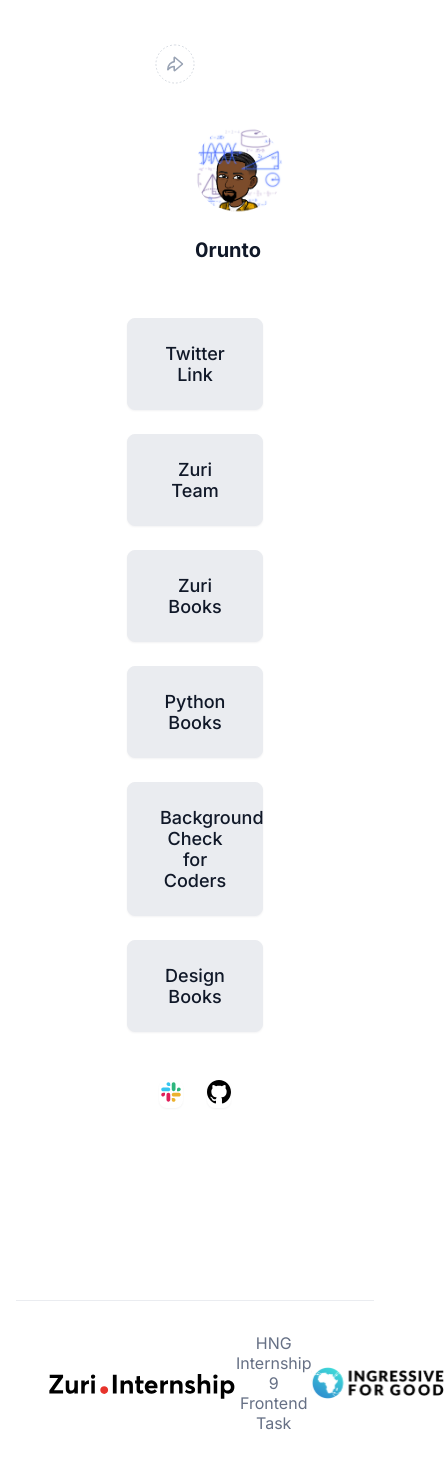
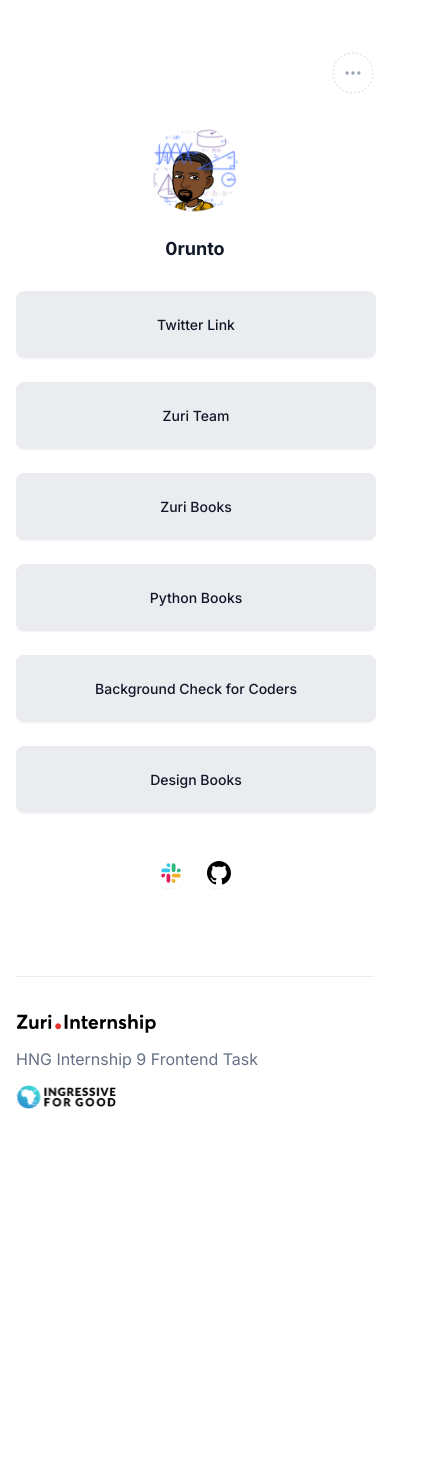
Before and after one commit to orunto/HNGi9, a React (Create React App) app in the folder stage-one/: page / in a window 390 px wide. Shown: the top 1468 px of the page, 444 px wide, since content can reach past the window. After the commit the page ends 1173 px from the top, so only its background shows below. Built offline with nearby package versions, Linux system fonts and the light colour scheme.

Commit message:
feat: link copy feature

```diff
--- a/stage-one/src/App.css
+++ b/stage-one/src/App.css
@@ -71,11 +71,16 @@
   gap: 4px;
   align-self: flex-end;
   cursor: pointer;
+  align-items: center;
 }
 
 #sharebutton {
   width: 40px;
   height: 40px;
+}
+
+#sharebuttonmobile {
+  display: none;
 }
 
 #sharelink {
@@ -93,7 +98,7 @@
   display: flex;
   flex-direction: column;
   gap: 24px;
-  margin-bottom: 112px ;
+  margin-bottom: 56px ;
 }
 
 #links__section a {
@@ -154,6 +159,56 @@
 
 @media (max-width: 1000px) {
   body {
-    margin: 44px 16px 48px 16px;
+    margin: 44px 16px 32px 16px;
+  }
+
+  .App{
+    gap: 32px;
+  }
+
+
+  #profile__section {
+    width: 100%;
+    margin: 0;
+  }
+
+  #twitter {
+    font-size: 18px;
+  }
+
+  #sharebutton {
+    display: none;
+  }
+
+  #sharebuttonmobile {
+    display: block;
+  }
+
+  #links__section {
+    margin-bottom: 32px;
+  }
+  #links__section a {
+    width: calc(100% - 64px);
+    margin: 0;
+    font-size: 14px;
+  }
+
+
+
+
+  footer{
+    flex-direction: column;
+    gap: 16px;
+    align-items: flex-start;
+    padding: 32px 0;
+    width: 100%;
+  }
+
+  footer img {
+    height: 24px;
+  }
+
+  footer span {
+    width: max-content;
   }
 }
--- a/stage-one/src/App.js
+++ b/stage-one/src/App.js
@@ -4,15 +4,17 @@
 import slacklogo from './images/slack.svg'
 import githublogo from './images/github.svg'
 import sharebutton from './images/sharebutton.svg'
+import sharebuttonmobile from './images/sharebuttonmobile.svg'
 import sharelink from './images/sharelink.svg'
 
 function App() {
   return (
     <div className="App">
       <section id='profile__section'>
-        <div id='sharefunction'>
+        <div id='sharefunction' onClick={ShareFunction}>
           <img src={sharelink} alt='sharelink' id='sharelink'/>
           <img src={sharebutton} alt='sharebutton' id='sharebutton' />
+          <img src={sharebuttonmobile} alt='sharebutton' id='sharebuttonmobile' />
         </div>
         <div id="profile__img">
           <div id='camera'></div>
@@ -44,4 +46,15 @@
   );
 }
 
+
+function ShareFunction() {
+  var copyText = 'https://hngstageone.vercel.app/';
+  // copyText.select();
+  // copyText.setSelectionRange(0, 99999);
+  navigator.clipboard.writeText(copyText)
+  alert("link copied");
+  // var tooltip = document.getElementById("myTooltip");
+  // tooltip.innerHTML = "Copied: " + copyText.value;
+}
+
 export default App;
```
Also changed, not shown: stage-one/src/images/sharebuttonmobile.svg (added).
